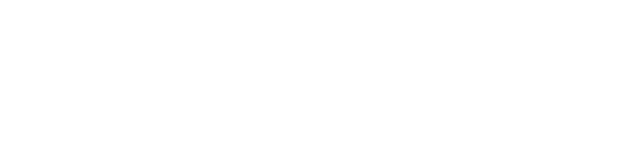
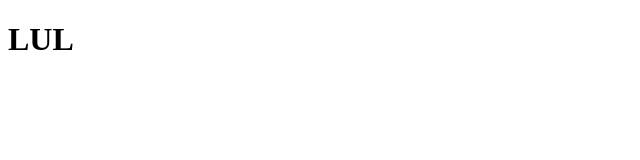
Before and after one commit to Zackuuu/senos, a plain HTML site: page index.html in a window 1280 px wide. Shown: the whole page, without its empty margins (0-640 px from the left). Drawn offline with Linux system fonts and the light colour scheme.

Commit message:
utworzenie h1

```diff
--- a/index.html
+++ b/index.html
@@ -7,6 +7,6 @@
     <title>Document</title>
 </head>
 <body>
-
+    <h1>LUL</h1>
 </body>
 </html>
```
